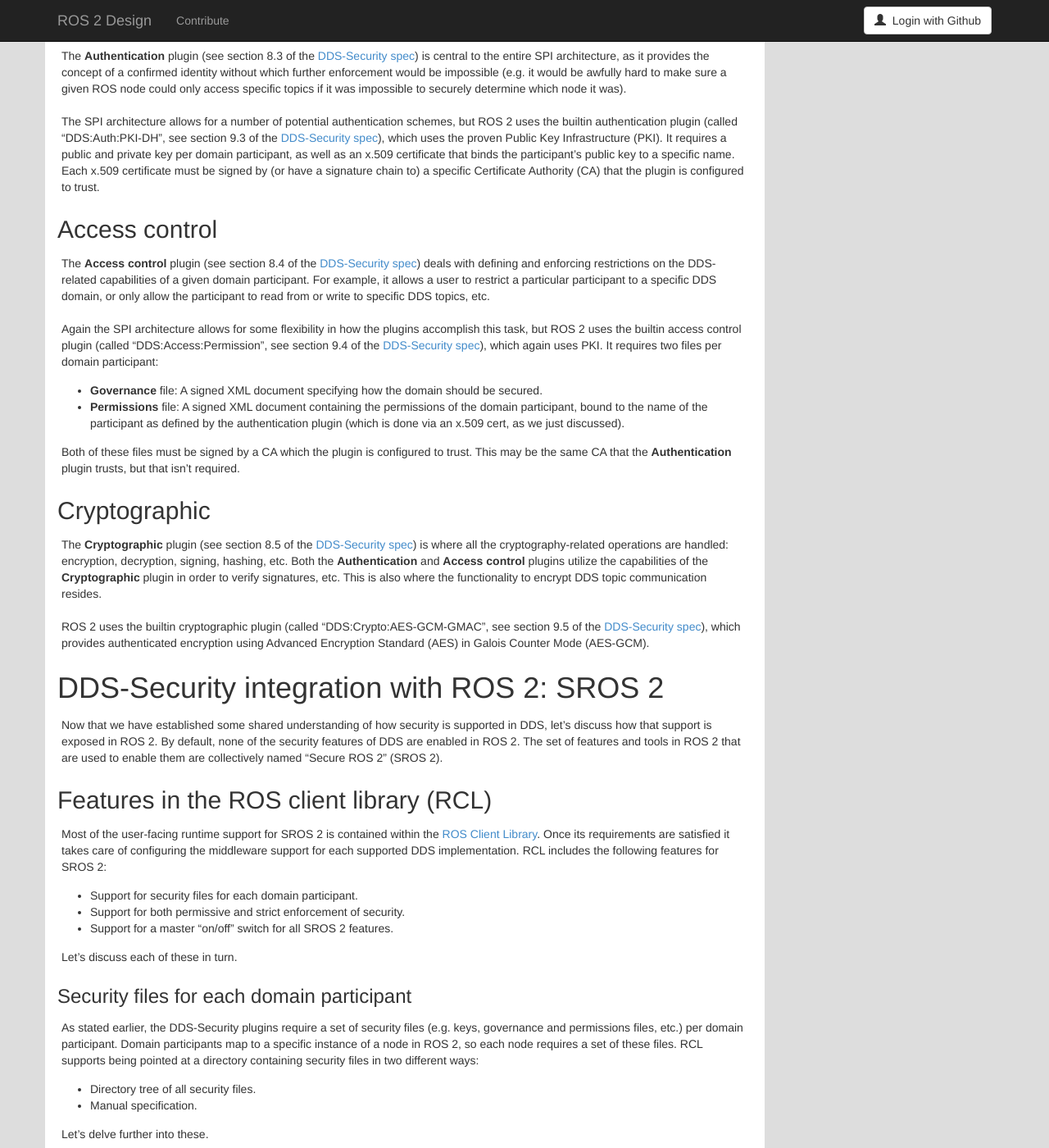
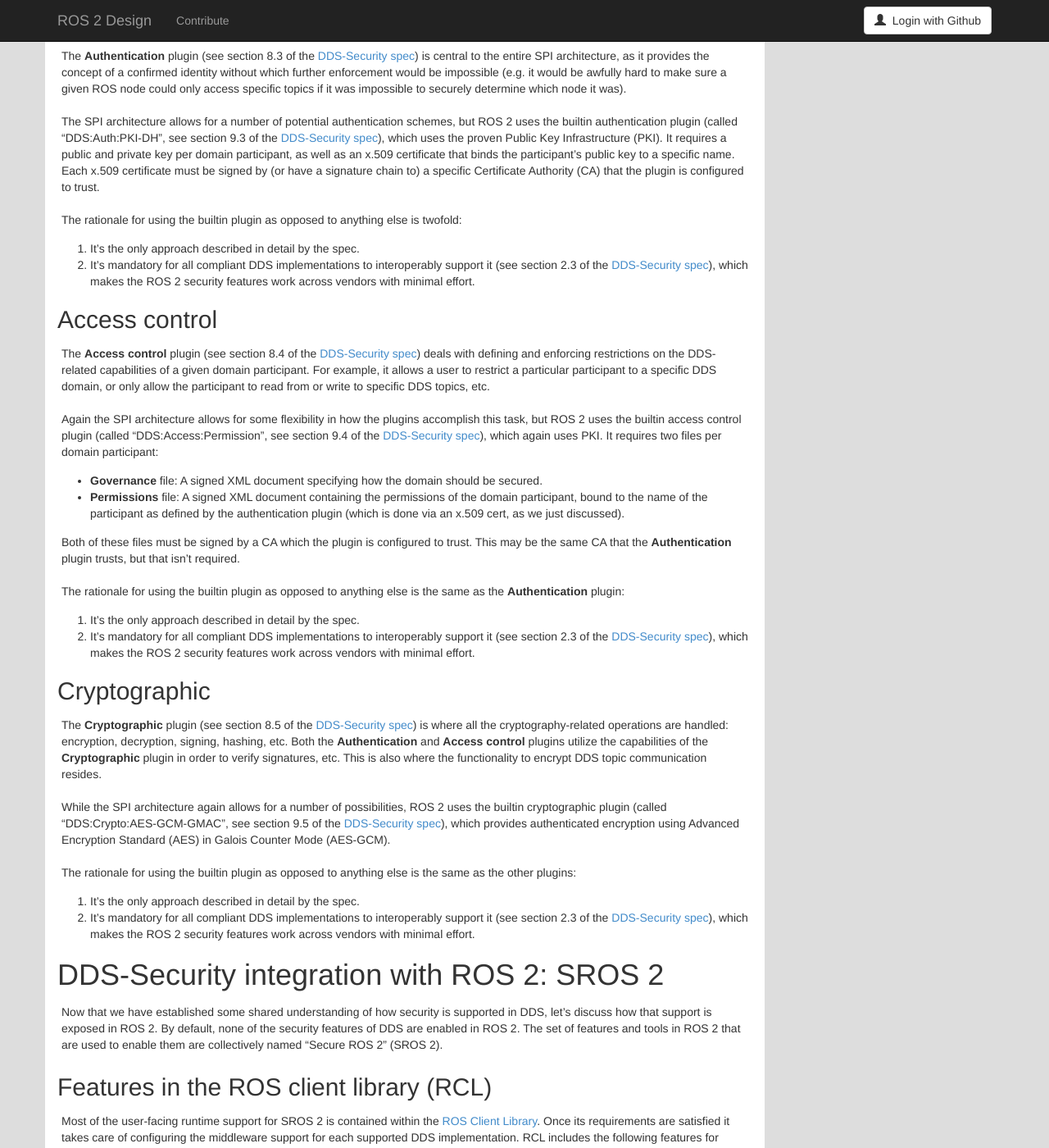
Before and after one commit to ros2/design, a Jekyll site: the page built from articles/ros2_dds_security.md, in a window 1280 px wide and 1400 px high, scrolled down 629 px. Shown: the whole window at 82% size. Built offline with Jekyll 4.4.1, drawn with Linux system fonts in a browser that asks for light colours; nearby versions of some CDN libraries; some of the changed text lies outside the part shown.

Commit message:
Provide rationale for using builtin plugins
Signed-off-by: Kyle Fazzari <kyle@canonical.com>

```diff
--- a/articles/ros2_dds_security.md
+++ b/articles/ros2_dds_security.md
@@ -39,7 +39,7 @@
 - **Data tagging**: Provide the ability to add tags to data samples.
 
 ROS 2's security features currently utilize only the first three.
-This is due to the fact that neither **Logging** nor **Data Tagging** are required in order to be compliant with the [DDS-Security spec][dds_security] (see section 2.5), and thus not all DDS implementations support them.
+This is due to the fact that neither **Logging** nor **Data Tagging** are required in order to be compliant with the [DDS-Security spec][dds_security] (see section 2.3), and thus not all DDS implementations support them.
 Let's delve a little further into those first three plugins.
 
 
@@ -50,6 +50,11 @@
 The SPI architecture allows for a number of potential authentication schemes, but ROS 2 uses the builtin authentication plugin (called "DDS:Auth:PKI-DH", see section 9.3 of the [DDS-Security spec][dds_security]), which uses the proven Public Key Infrastructure (PKI).
 It requires a public and private key per domain participant, as well as an x.509 certificate that binds the participant's public key to a specific name.
 Each x.509 certificate must be signed by (or have a signature chain to) a specific Certificate Authority (CA) that the plugin is configured to trust.
+
+The rationale for using the builtin plugin as opposed to anything else is twofold:
+
+1. It's the only approach described in detail by the spec.
+2. It's mandatory for all compliant DDS implementations to interoperably support it (see section 2.3 of the [DDS-Security spec][dds_security]), which makes the ROS 2 security features work across vendors with minimal effort.
 
 
 ## Access control
@@ -66,6 +71,11 @@
 Both of these files must be signed by a CA which the plugin is configured to trust.
 This may be the same CA that the **Authentication** plugin trusts, but that isn't required.
 
+The rationale for using the builtin plugin as opposed to anything else is the same as the **Authentication** plugin:
+
+1. It's the only approach described in detail by the spec.
+2. It's mandatory for all compliant DDS implementations to interoperably support it (see section 2.3 of the [DDS-Security spec][dds_security]), which makes the ROS 2 security features work across vendors with minimal effort.
+
 
 ## Cryptographic
 
@@ -73,7 +83,12 @@
 Both the **Authentication** and **Access control** plugins utilize the capabilities of the **Cryptographic** plugin in order to verify signatures, etc.
 This is also where the functionality to encrypt DDS topic communication resides.
 
-ROS 2 uses the builtin cryptographic plugin (called "DDS:Crypto:AES-GCM-GMAC", see section 9.5 of the [DDS-Security spec][dds_security]), which provides authenticated encryption using Advanced Encryption Standard (AES) in Galois Counter Mode (AES-GCM).
+While the SPI architecture again allows for a number of possibilities, ROS 2 uses the builtin cryptographic plugin (called "DDS:Crypto:AES-GCM-GMAC", see section 9.5 of the [DDS-Security spec][dds_security]), which provides authenticated encryption using Advanced Encryption Standard (AES) in Galois Counter Mode (AES-GCM).
+
+The rationale for using the builtin plugin as opposed to anything else is the same as the other plugins:
+
+1. It's the only approach described in detail by the spec.
+2. It's mandatory for all compliant DDS implementations to interoperably support it (see section 2.3 of the [DDS-Security spec][dds_security]), which makes the ROS 2 security features work across vendors with minimal effort.
 
 
 # DDS-Security integration with ROS 2: SROS 2
```
